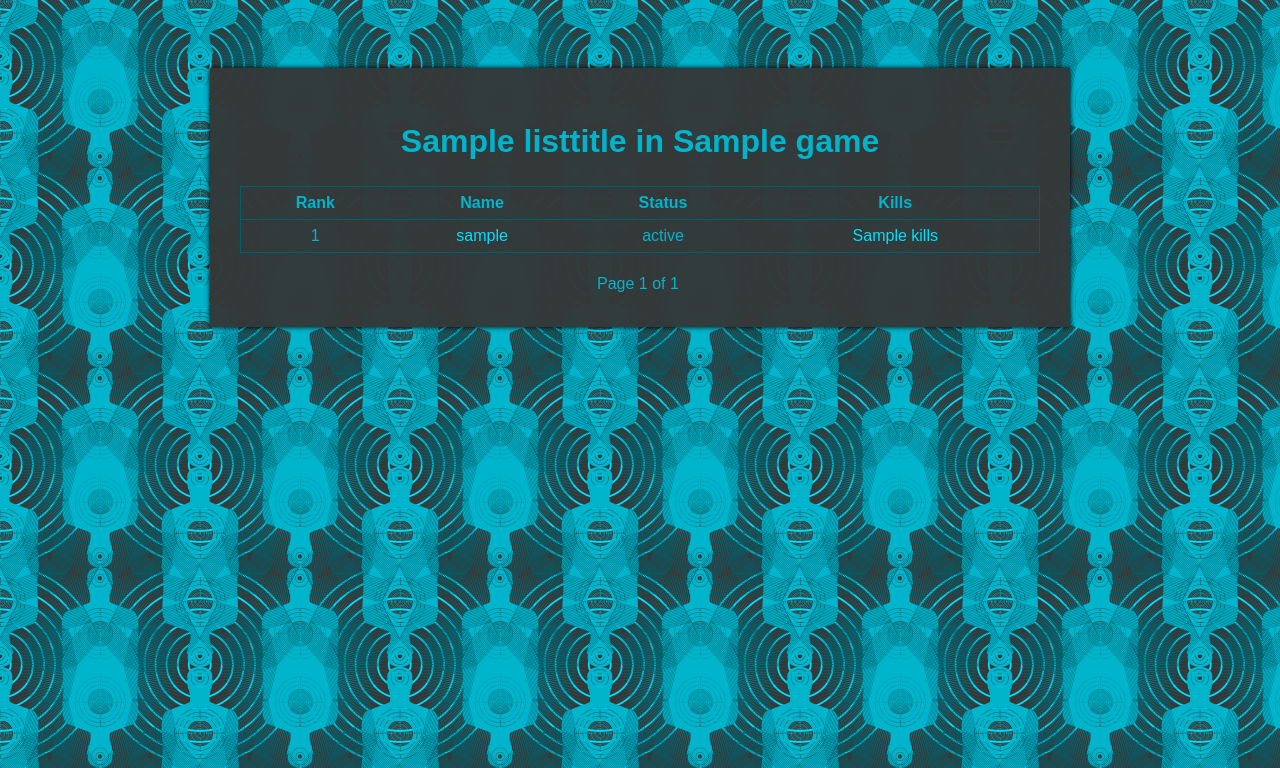
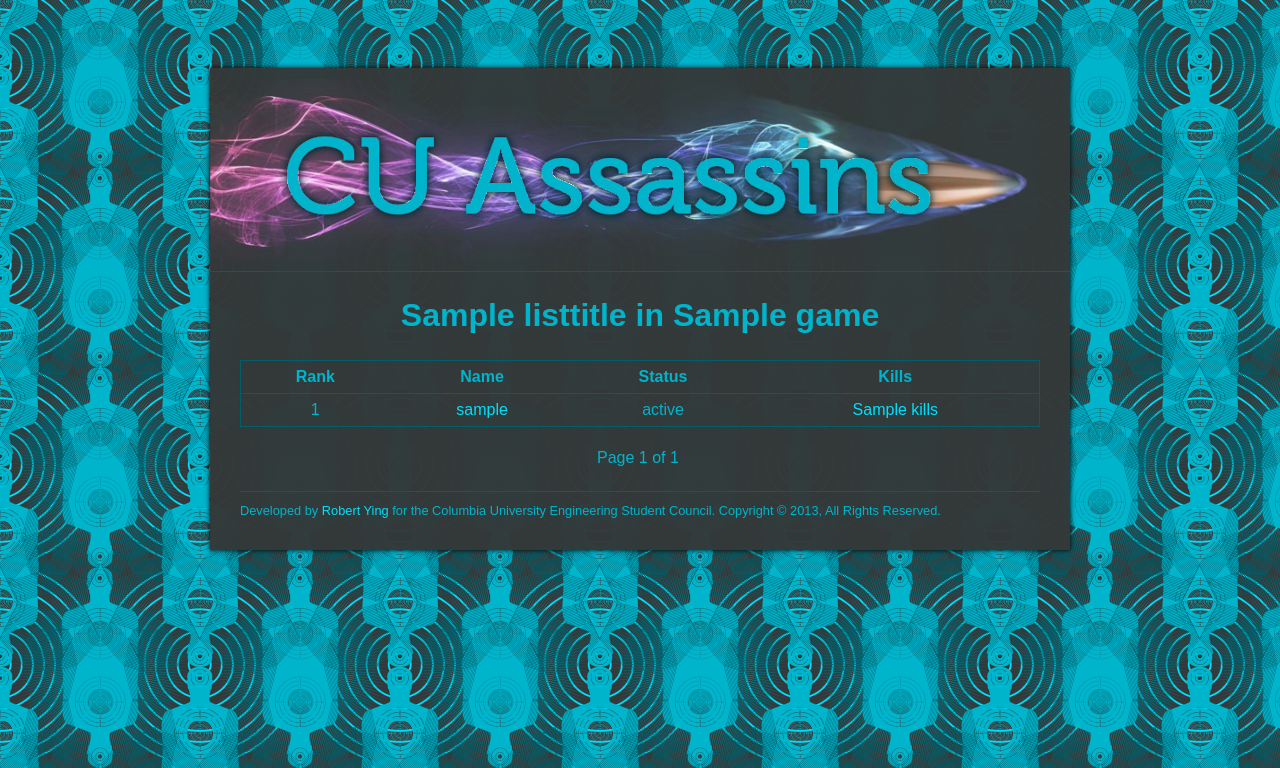
Before and after one commit to rbtying/cuassassins, a Django app: template assassins_manager/templates/game/assassins.html in a window 1280 px wide. Shown: the part 32-800 px from the top of the page. Run offline with Django 3.2, Linux system fonts and the light colour scheme; the template is opened without the code that fills it: most values are stand-ins (such as "Sample title", 1, 10 or a date in 2020); some libraries are stand-ins or nearby versions.

Commit message:
added header image

```diff
--- a/assassins_manager/static/assassins_manager/css/main.css
+++ b/assassins_manager/static/assassins_manager/css/main.css
@@ -145,7 +145,6 @@ header ul.login {
     float: right;
     margin-right: 40px;
 }
-
 header ul li {
     display: inline;
     height: 32px;
@@ -188,6 +187,18 @@ header ul li:hover ul a:hover {
     text-decoration: underline;
 }
 
+#header-img {
+    height: 203px;
+    width: 860px;
+    margin: -30px -30px 0 -30px;
+    background: url('../img/header.png') no-repeat center;
+    border-bottom: 1px solid #005f6b;
+}
+#header-img img {
+    height: 100%;
+    width: 100%;
+}
+
 #content {
     padding: 30px;
     width: 800px;
@@ -197,6 +208,15 @@ header ul li:hover ul a:hover {
     margin-top: 100px;
     margin-bottom: 100px;
     box-shadow: 0px 0px 5px #000;
+}
+#footer {
+    border-top: 1px solid #005f6b;
+    margin-top: 20px;
+    padding-top: 10px;
+    font-size: 80%;
+}
+#footer p {
+    margin: 0;
 }
 
 #content h1,
--- a/assassins_manager/templates/base.html
+++ b/assassins_manager/templates/base.html
@@ -68,7 +68,11 @@
         </header>
         <div id="wrapper">
             <div id="content">
+                <div id="header-img"></div>
                 {% block content %}{% endblock %}
+                <div id="footer">
+                    <p>Developed by <a href="http://github.com/rbtying/">Robert Ying</a> for the Columbia University Engineering Student Council. Copyright &copy; 2013, All Rights Reserved.</p>
+                </div>
             </div>
         </div>
 
```
Also changed, not shown: assassins_manager/static/assassins_manager/img/header.png (added).
